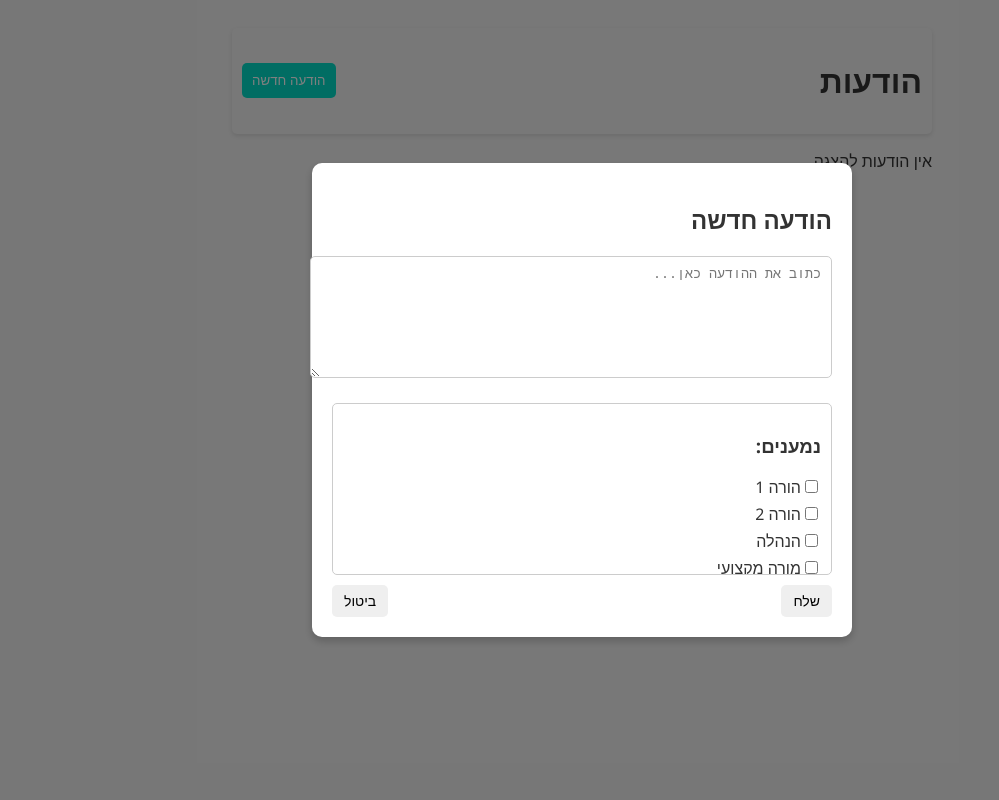
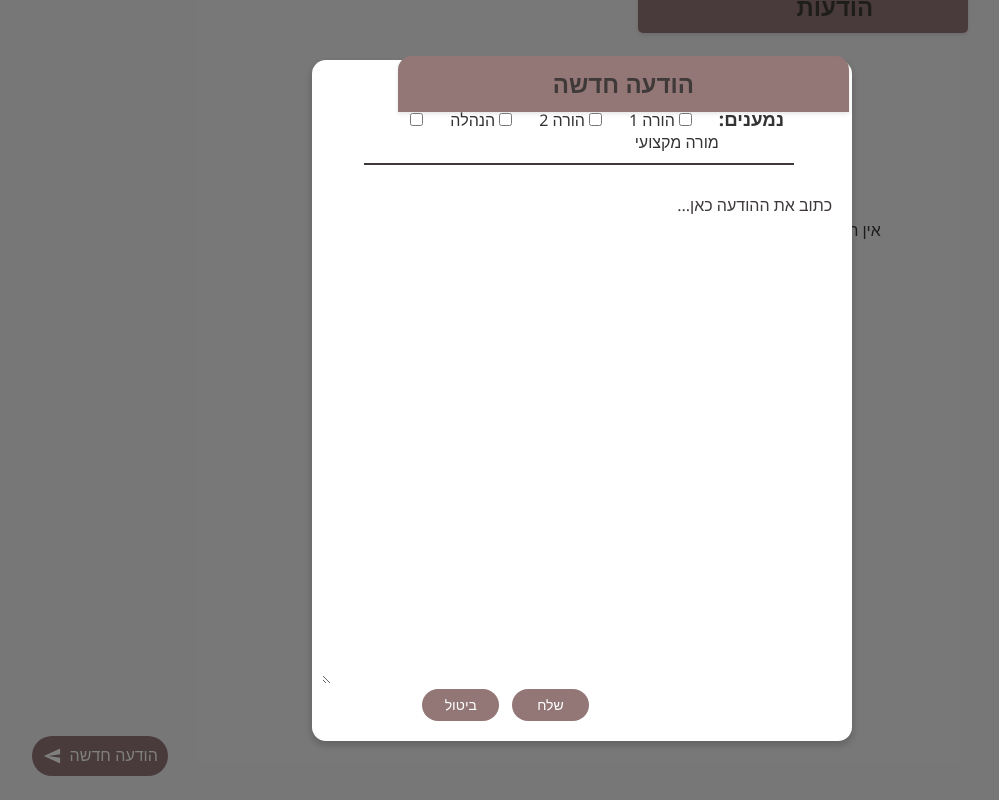
Before and after one commit to ettyfwebit/chabad_youth_fe, a React (Create React App) app: page /notification in a window 1280 px wide. Both pictures are taken after a click on the button "הודעה חדשה". Shown: the whole page, without its empty margins (58-1057 px from the left). Built offline with nearby package versions, Linux system fonts and the light colour scheme.

Commit message:
changesInNotificationPage

```diff
--- a/package.json
+++ b/package.json
@@ -3,8 +3,14 @@
   "version": "1.0.0",
   "main": "src/index.js",
   "dependencies": {
+    "@emotion/react": "^11.14.0",
+    "@emotion/styled": "^11.14.0",
+    "@fortawesome/fontawesome-free": "^6.7.1",
+    "@mui/icons-material": "^6.2.0",
+    "@mui/material": "^6.2.0",
     "react": "^17.0.2",
     "react-dom": "^17.0.2",
+    "react-icons": "^5.4.0",
     "react-paginate": "^8.2.0",
     "react-router-dom": "^6.28.0",
     "react-scripts": "4.0.3",
--- a/src/components/ChildDetails/ChildDetail.css
+++ b/src/components/ChildDetails/ChildDetail.css
@@ -47,11 +47,17 @@
 
 }
 
-/* כאשר עכבר נמצא מעל השדה */
+.child-details-form select{
+  border-bottom: 2px solid #755f5f; /* הוספת קו תחתון בגובה של 2px */
+  border-top: none;
+  border-right: none;
+  border-left: none;
+}
 
-
-
-
+.child-details-form select:focus{
+  box-shadow: none; /* הסרת הצלילה */
+  border-bottom: 2px solid #755f5f;
+}
 
   .child-details-form li {
     margin-bottom: 8px;
@@ -82,27 +88,29 @@
     display: flex;
     justify-content: flex-end;
     margin-top: -44px;
+
   }
 
   .edit-button,
   .save-button {
-    background: #007bff;
+    background: none;
     color: white;
     border: none;
-    border-radius: 5px;
-    padding: 5px 10px;
+    border-radius: 50px;
+    padding: 10px 12px;
+    ;
     cursor: pointer;
     margin-left: 10px;
   }
 
   .edit-button:hover {
-    background: #0056b3;
+    background: #cfcbcb;
   }
 
   .save-button {
-    background: #28a745;
+    background: none;
   }
 
   .save-button:hover {
-    background: #218838;
+    background: #cfcbcb;
   }
--- a/src/components/ChildForm/ChildForm.css
+++ b/src/components/ChildForm/ChildForm.css
@@ -132,13 +132,13 @@
 
 }
 .new-child-form button{
-    background-color: #fff;
+    background-color: #937676;
     width: 6vw;
     height: 5vh;
-    border-radius: 15%;
+    border-radius: 50px;
     font-size: 18px;
-    color: #8a6f6f;
-    border-color: #755f5f;
+    color: #fff;
+    border: none;
 }
 .submit{
     position: absolute;
--- a/src/components/ChildForm/ChildForm.jsx
+++ b/src/components/ChildForm/ChildForm.jsx
@@ -1,7 +1,7 @@
 import './ChildForm.css';
-import React, { useState } from 'react';
+import React, { useState ,useEffect} from 'react';
 
-const ChildForm = ({ onSubmit, onClose }) => {
+const ChildForm = ({branches,classes,shirts, onSubmit, onClose }) => {
     const [formData, setFormData] = useState({
         parent_id: 0,
         first_name: '',
@@ -25,6 +25,8 @@ const ChildForm = ({ onSubmit, onClose }) => {
         health_issue_note: '', // הערה לבעיה בריאותית
         parental_approval: '' // כן או לא
     });
+
+
 
     const handleInputChange = (e) => {
         const { name, value } = e.target;
@@ -249,12 +251,19 @@ const ChildForm = ({ onSubmit, onClose }) => {
                             <li>
                                 <label>
                                     Branch Name:
-                                    <input
-                                        type="text"
+                                    <select
                                         name="branch_name"
                                         value={formData.branch_name}
                                         onChange={handleInputChange}
-                                    />
+                                        required
+                                    >
+                                        <option value="">Select Branch</option>
+                                        {branches.map((branch) => (
+                                            <option key={branch.branch_id} value={branch.branch_name}>
+                                                {branch.branch_name}
+                                            </option>
+                                        ))}
+                                    </select>
                                 </label>
                             </li>
                             <li>
@@ -269,40 +278,38 @@ const ChildForm = ({ onSubmit, onClose }) => {
                                 </label>
                             </li>
                             <li>
-                                <label>
+                            <label>
                                     Class:
                                     <select
-                                        name="class"
+                                        name="class_name"
                                         value={formData.class}
                                         onChange={handleInputChange}
                                         required
                                     >
                                         <option value="">Select Class</option>
-                                        <option value="ז">ז</option>
-                                        <option value="ח">ח</option>
-                                        <option value="ט">ט</option>
-                                        <option value="י">י</option>
-                                        <option value="יא">יא</option>
-                                        <option value="יב">יב</option>
+                                        {classes.map((grade) => (
+                                            <option key={grade.class_id} value={grade.class_name}>
+                                                {grade.class_name}
+                                            </option>
+                                        ))}
                                     </select>
                                 </label>
                             </li>
                             <li>
-                                <label>
-                                    Shirt Size:
+                            <label>
+                                    Shirt size:
                                     <select
                                         name="shirt_size"
                                         value={formData.shirt_size}
                                         onChange={handleInputChange}
                                         required
                                     >
-                                        <option value="">Select Size</option>
-                                        <option value="xs">XS</option>
-                                        <option value="s">S</option>
-                                        <option value="m">M</option>
-                                        <option value="l">L</option>
-                                        <option value="xl">XL</option>
-                                        <option value="xxl">XXL</option>
+                                        <option value="">Select shirt size</option>
+                                        {shirts.map((shirtSize) => (
+                                            <option key={shirtSize.shirt_size_id} value={shirtSize.shirt_size}>
+                                                {shirtSize.shirt_size}
+                                            </option>
+                                        ))}
                                     </select>
                                 </label>
                             </li>
--- a/src/components/ManagerSideBar/ManagerSideBar.jsx
+++ b/src/components/ManagerSideBar/ManagerSideBar.jsx
@@ -1,8 +1,8 @@
 import React, { useState } from 'react';
 import './ManagerSideBar.css'; // קובץ ה-CSS לעיצוב ה-SideBar
 import ChildForm from '../ChildForm/ChildForm';
-
-const ManagerSideBar = ({ user_id }) => {
+import { VscHome } from "react-icons/vsc";
+const ManagerSideBar = ({ user_id,branches, classes, shirts }) => {
   const [isFormOpen, setIsFormOpen] = useState(false);
   const handleFormSubmit =async (formData) => {
     formData.parent_id=user_id
@@ -44,13 +44,15 @@ const ManagerSideBar = ({ user_id }) => {
 return (
 
   <div className="side-bar">
-    <button className="side-bar-button">Home</button>
+    <button className="side-bar-button">Home <VscHome /></button>
     <button className="side-bar-button">Profile</button>
     <button className="side-bar-button">exit </button>
     <button className="side-bar-button" onClick={() => setIsFormOpen(true)}>new Child</button>
     {isFormOpen && (
       <ChildForm
-
+        branches={branches}
+        classes={classes}
+        shirts={shirts}
         onSubmit={handleFormSubmit}
         onClose={() => setIsFormOpen(false)}
       />
--- a/src/components/Notification/Notification.css
+++ b/src/components/Notification/Notification.css
@@ -11,27 +11,42 @@
 /* כותרת */
 .notification-header {
   display: flex;
-  justify-content: space-between;
+  justify-content: center;
   align-items: center;
-  background-color: #f0f0f0;
-  color: rgb(0, 0, 0);
+  background-color: #937676;
+  color: white;
   padding: 10px;
   border-radius: 5px;
   box-shadow: 0 2px 4px rgba(0, 0, 0, 0.1);
+  width: 24.2vw;
+  /* margin-left: 26vw; */
+  margin-right: -2.8vw;
+  margin-top: -5vh;
 }
 
-.new-notification-button {
-  background-color: #03dac6;
-  color: white;
-  border: none;
-  padding: 10px;
-  border-radius: 5px;
-  cursor: pointer;
-  transition: background 0.3s;
+.new-notification-header {
+  display: flex
+;
+    justify-content: center;
+    align-items: center;
+    background-color: #937676;
+    color: white;
+    /* padding: 4px; */
+    /* border-radius: 5px; */
+    box-shadow: 0 2px 4px rgba(0, 0, 0, 0.1);
+    width: 35.2vw;
+    /* margin-left: 26vw; */
+    margin-right: -1.3vw;
+    margin-top: -3vh;
+    height: 7vh;
+    border-top-right-radius: 14px;
+    border-top-left-radius: 14px;
 }
 
-.new-notification-button:hover {
-  background-color: #018786;
+.notification-header h1 {
+  font-size: 24px;
+  margin: 0;
+  margin-right: -5vw;
 }
 
 /* רשימת הודעות */
@@ -69,39 +84,99 @@
   gap: 10px;
 }
 
-/* כפתורים */
+
+.empty-notification {
+  display: flex;
+  font-size: 16px;
+  top: 23vh;
+
+  position: relative;
+  text-align: center;
+  color: #6f4f1f;
+
+  align-items: center;
+
+}
+
+.empty-envelope-icon {
+  position: absolute;
+  top: -3vh;
+  left: 50%;
+  transform: translateX(-50%);
+}
+
+.empty-notification p {
+  margin-top: 2px;
+  /* רווח בין האייקון למילים */
+  margin-right: 4vw;
+  color: #3f3939;
+}
+
+.empty-notification svg {
+  margin-left: 10px;
+  color: #6f4f1f;
+}
+
+/* כפתור הודעה חדשה */
+.new-notification-button {
+  background-color: #937676;
+  color: white;
+  border: none;
+  padding: 10px;
+  border-radius: 50px;
+  cursor: pointer;
+  /* transition: background 0.3s; */
+  /* display: flex
+; */
+  display: flex;
+  /* הופך את הכפתור לאלמנט מסוג flex */
+  justify-content: center;
+  /* מרכז את התוכן אופקית */
+  align-items: center;
+  /* מרכז את התוכן אנכית */
+  text-align: center;
+  /* grid-gap: 8px; */
+  /* grid-gap: 8px; */
+  gap: 8px;
+  /* margin-top: 48vh; */
+  /* margin-left: 16vw; */
+  /* margin-right: 6vw; */
+  position: absolute;
+  left: 7vw;
+  bottom: 3vh;
+  font-size: 16px;
+}
+
+.new-notification-button:hover {
+  background-color: #5a3e1f;
+  /* חום כהה יותר */
+}
+
+.new-notification-button svg {
+  color: white;
+}
+
 .action-button {
   padding: 8px 12px;
   font-size: 14px;
   border: none;
-  border-radius: 5px;
+  border-radius: 50px;
   cursor: pointer;
   transition: background 0.3s;
+  background-color: #937676;
+  width: 6vw;
+  color: white;
+}
+.action-button:hover{
+  background-color: #5a3e1f;
+
 }
 
-.action-button.resolved {
-  background-color: #ff1744;
-  color: white;
+.action-button.send {
+  margin-right: 19vw;
+  margin-left: 1vw;
 }
 
-.action-button.unresolved {
-  background-color: #00e676;
-  color: white;
-}
-
-.action-button.forward {
-  background-color: #2979ff;
-  color: white;
-}
-
-.action-button.reply {
-  background-color: #ffc400;
-  color: white;
-}
-
-.action-button:hover {
-  opacity: 0.9;
-}
 
 /* מודאל */
 .modal-overlay {
@@ -119,38 +194,70 @@
 .modal {
   background: white;
   padding: 20px;
-  border-radius: 10px;
+  border-radius: 14px;
   width: 90%;
   max-width: 500px;
   box-shadow: 0 4px 8px rgba(0, 0, 0, 0.2);
 }
 
-.textarea {
-  width: 100%;
-  height: 100px;
-  border: 1px solid #ccc;
-  border-radius: 5px;
-  padding: 10px;
-  margin-bottom: 10px;
-}
-
 /* סקרול נמענים */
 .recipients-scroll {
-  margin: 10px 0;
+
   max-height: 150px;
   overflow-y: auto;
-  border: 1px solid #ccc;
+  /* border: 1px solid #ccc; */
   padding: 10px;
-  border-radius: 5px;
+  /* border-radius: 5px; */
+  display: flex
+;
+  border-bottom: 2px solid #3f3939;
+  position: absolute;
+  top: 14vh;
+  left: 33vw;
+  /* margin-bottom: -4vh; */
+  width: 32%;
 }
 
 .recipient-options label {
-  display: block;
   margin-bottom: 5px;
+  margin-right: 24px;
+
 }
 
-/* כפתורי מודאל */
-.modal-actions {
-  display: flex;
-  justify-content: space-between;
+.modal h2 {
+  color: #3f3939;
 }
+.modal ::placeholder{
+  color: #3f3939;
+  font-family: 'Segoe UI', sans-serif;
+  font-size: 16px;
+}
+.textarea {
+  width: 100%;
+  /* מגדיר שהתיבה תתפוס את כל הרוחב של ההורה */
+  max-width: 600px;
+  /* מגביל את הרוחב המקסימלי */
+  height: 60vh;
+  border: none;
+  padding: 10px;
+  /* רווח פנימי */
+  font-size: 16px;
+  /* גודל גופן גדול יותר */
+  resize: vertical;
+  /* אפשרות להגדיל רק את הגובה */
+  outline: none;
+  /* מסיר את המסגרת הכחולה בריכוז */
+  transition: border-color 0.3s ease;
+  /* אפקט מעבר למסגרת */
+  margin-right: -0.8vw;
+  margin-top: 9vh;
+}
+
+.modal h3 {
+  margin-top: -2vh;
+  margin-bottom: 0vh;
+}
+
+.recipient-options {
+  margin-top: -1.6vh;
+}
--- a/src/components/Notification/Notification.jsx
+++ b/src/components/Notification/Notification.jsx
@@ -1,10 +1,14 @@
 import React, { useState, useEffect } from 'react';
 import { useLocation } from 'react-router-dom';
+import { HiOutlineArrowLeft } from 'react-icons/hi';
+import { TfiLocationArrow } from "react-icons/tfi";
+import { IoMdSend } from "react-icons/io";
+import { MdOutlineDrafts } from "react-icons/md";
 import './Notification.css';
 
-const NotificationPage = () => {
-  const location = useLocation();
-  const { user_id } = location.state || {}; // If `user_id` is not available, handle gracefully
+const NotificationPage = ({user_id }) => {
+  //const location = useLocation();
+  //const { user_id } = location.state || {}; // If `user_id` is not available, handle gracefully
   const [notifications, setnotifications] = useState([]);
   const [isModalOpen, setIsModalOpen] = useState(false);
   const [isReplyModalOpen, setIsReplyModalOpen] = useState(false);
@@ -86,15 +90,18 @@ const NotificationPage = () => {
     <div className="notification-container">
       <header className="notification-header">
         <h1>הודעות</h1>
-        <button onClick={() => setIsModalOpen(true)} className="new-notification-button">
-          הודעה חדשה
-        </button>
       </header>
 
       <main className="notification-main">
-        {notifications.length === 0 ? (
-          <p className="empty-notification">אין הודעות להצגה.</p>
-        ) : (
+
+
+      {notifications.length === 0 ? (
+  <div className="empty-notification">
+    <MdOutlineDrafts className="empty-envelope-icon" size={24} color='#3f3939' />
+    <p>אין הודעות להצגה</p>
+  </div>
+)
+: (
           <ul className="notification-list">
             {notifications.map((notification) => (
               <li key={notification.notification_id} className={`notification-item ${notification.is_resolved ? 'resolved' : ''}`}>
@@ -123,13 +130,19 @@ const NotificationPage = () => {
             ))}
           </ul>
         )}
+        <button onClick={() => setIsModalOpen(true)} className="new-notification-button">
+             הודעה חדשה        <  IoMdSend size={20}  style={{ transform: 'rotate(180deg)' }} />
+        </button>
       </main>
 
       {/* Modal for new notification */}
       {isModalOpen && (
         <div className="modal-overlay">
           <div className="modal">
+          <header className="new-notification-header">
+
             <h2>הודעה חדשה</h2>
+            </header>
             <textarea
               className="textarea"
               value={newnotification}
--- a/src/components/ParentList/ParentList.css
+++ b/src/components/ParentList/ParentList.css
@@ -92,14 +92,14 @@
   font-size: 20px;
   margin-bottom: 4px;
   font-weight: bold;
-  color: #666;
+  color: #3f3939;
 
 }
 
 /* עיצוב מספר הזהות */
 .id-number {
   font-size: 15px;
-  color: #666;
+  color: #3f3939;
   font-weight: normal;
 }
 
@@ -122,13 +122,13 @@
   font-size: 20px;
   margin-bottom: 4px;
   font-weight: bold;
-  color: #666;
+  color:#3f3939;
 }
 
 /* סגנון לרחוב */
 .location-wrapper .street {
   font-size: 15px;
-  color: #666;
+  color: #3f3939;
   font-weight: normal;
 }
 
@@ -195,6 +195,52 @@
   color: #ffffff;
   /* טקסט לבן */
 }
+/* פעמון בצד ימין למעלה */
+/* אייקון הודעות (בועת דיבור) */
+.notification-icon {
+  position: fixed;
+  top: 20px;
+  right: 20px;
+  z-index: 1000;
+  /* background-color: #f8f9fa; */
+  /* border: 1px solid #ddd; */
+  border-radius: 50%;
+  padding: 12px 15px;
+    cursor: pointer;
+}
+
+.notification-icon:hover {
+  background-color: #cfcbcb;
+}
+
+
+/* מיכל קומפוננטת ההודעות */
+.notifications-container {
+  position: fixed;
+  top: 50px;
+  right: 10px;
+  width: 300px; /* רוחב הטופס */
+  height: 500px; /* גובה הטופס */
+  overflow-y: auto;
+  background-color: #fff;
+  border: 1px solid #ddd;
+  border-radius: 8px;
+  box-shadow: 0 4px 8px rgba(0, 0, 0, 0.2);
+  z-index: 1000;
+  padding: 15px;
+  transition: transform 0.3s ease-in-out;
+}
+
+
+/* מעבר חלק על המסך */
+body {
+  margin: 0;
+  padding: 0;
+  font-family: Arial, sans-serif;
+}
+
+
+
 
 @media (max-width: 768px) {
   .table-title {
@@ -218,11 +264,9 @@
 
 @media (max-width: 480px) {
   .table-title {
-    font-size: xx-large;
-    margin-top: 3vh;
-    margin-right: 3vh;
-
-  }
+    font-size: x-large;
+    margin-top: -3vh;
+    margin-right: 3vh;}
 
   .children-table {
     margin-right: 17vw;
--- a/src/components/ParentList/ParentList.jsx
+++ b/src/components/ParentList/ParentList.jsx
@@ -3,13 +3,58 @@ import { useLocation } from 'react-router-dom';
 import ManagerSideBar from '../ManagerSideBar/ManagerSideBar';
 import './ParentList.css';
 import ChildDetails from '../ChildDetails/ChildDetail';
+import { FaCommentDots } from 'react-icons/fa'; // ספריית אייקונים
+import NotificationPage from '../Notification/Notification'; // ייבוא הקומפוננטה של ההודעות
 
 const ParentList = () => {
   const location = useLocation()
   const { state } = location;
   const [children, setChildren] = useState([]);
   const [selectedChild, setSelectedChild] = useState(null);
+  const [branches, setBranches] = useState([]);
+  const [classes, setClasses] = useState([]);
+  const [shirts, setShirts] = useState([]);
+  const [showNotifications, setShowNotifications] = useState(false); // שליטה על הצגת ההודעות
 
+  useEffect(() => {
+    const fetchBranches = async () => {
+      try {
+        const response = await fetch('http://localhost:8000/branches/');
+        const data = await response.json();
+        setBranches(data);
+      } catch (error) {
+        console.error('Error fetching branches:', error);
+      }
+    };
+
+    fetchBranches();
+  }, []);
+  useEffect(() => {
+    const fetchClasses = async () => {
+      try {
+        const response = await fetch('http://localhost:8000/classgrades/');
+        const data = await response.json();
+        setClasses(data);
+      } catch (error) {
+        console.error('Error fetching branches:', error);
+      }
+    };
+
+    fetchClasses();
+  }, []);
+  useEffect(() => {
+    const fetchShirts = async () => {
+      try {
+        const response = await fetch('http://localhost:8000/shirts/');
+        const data = await response.json();
+        setShirts(data);
+      } catch (error) {
+        console.error('Error fetching branches:', error);
+      }
+    };
+
+    fetchShirts();
+  }, []);
   useEffect(() => {
     const fetchChildren = async () => {
       const userId = state?.user_id;
@@ -31,14 +76,29 @@ const ParentList = () => {
   const handleRowClick = (child) => {
     setSelectedChild(child);
   };
+  const toggleNotifications = () => {
+    setShowNotifications(!showNotifications);
+  };
 
   return (
     <div className="children-list-wrapper">
       <ManagerSideBar
         user_id={state?.user_id}
+        branches={branches}
+        classes={classes}
+        shirts={shirts}
       />
         <h2 className="table-title">Children</h2>
-      <table className="children-table">
+        <div className="notification-icon" onClick={toggleNotifications}>
+        <FaCommentDots  color ={'#3f3939'} size={28} />
+      </div>
+      {/* קומפוננטת ההודעות */}
+      {showNotifications && (
+        <div className="notifications-container">
+          <NotificationPage user_id={state?.user_id} />
+        </div>
+
+      )} <table className="children-table">
         <tbody>
           {children.map((child) => (
             <tr key={child.child_id} onClick={() => handleRowClick(child)}>
@@ -72,6 +132,9 @@ const ParentList = () => {
         <ChildDetails
           child={selectedChild}
           setChild={setSelectedChild}
+          branches={branches}
+          classes={classes}
+          shirts={shirts}
           onClose={() => setSelectedChild(null)}
         />
       )}
--- a/src/index.css
+++ b/src/index.css
@@ -5,5 +5,5 @@ body {
   }
 
   h1 {
-    color: #333;
+    color:#3f3939;
   }
```
Also changed, not shown: src/components/ChildDetails/ChildDetail.jsx (+109 -37 lines), 1 other file (tests, documents, lock files or other folders). Lines whose indentation alone changed are shown as unchanged.
